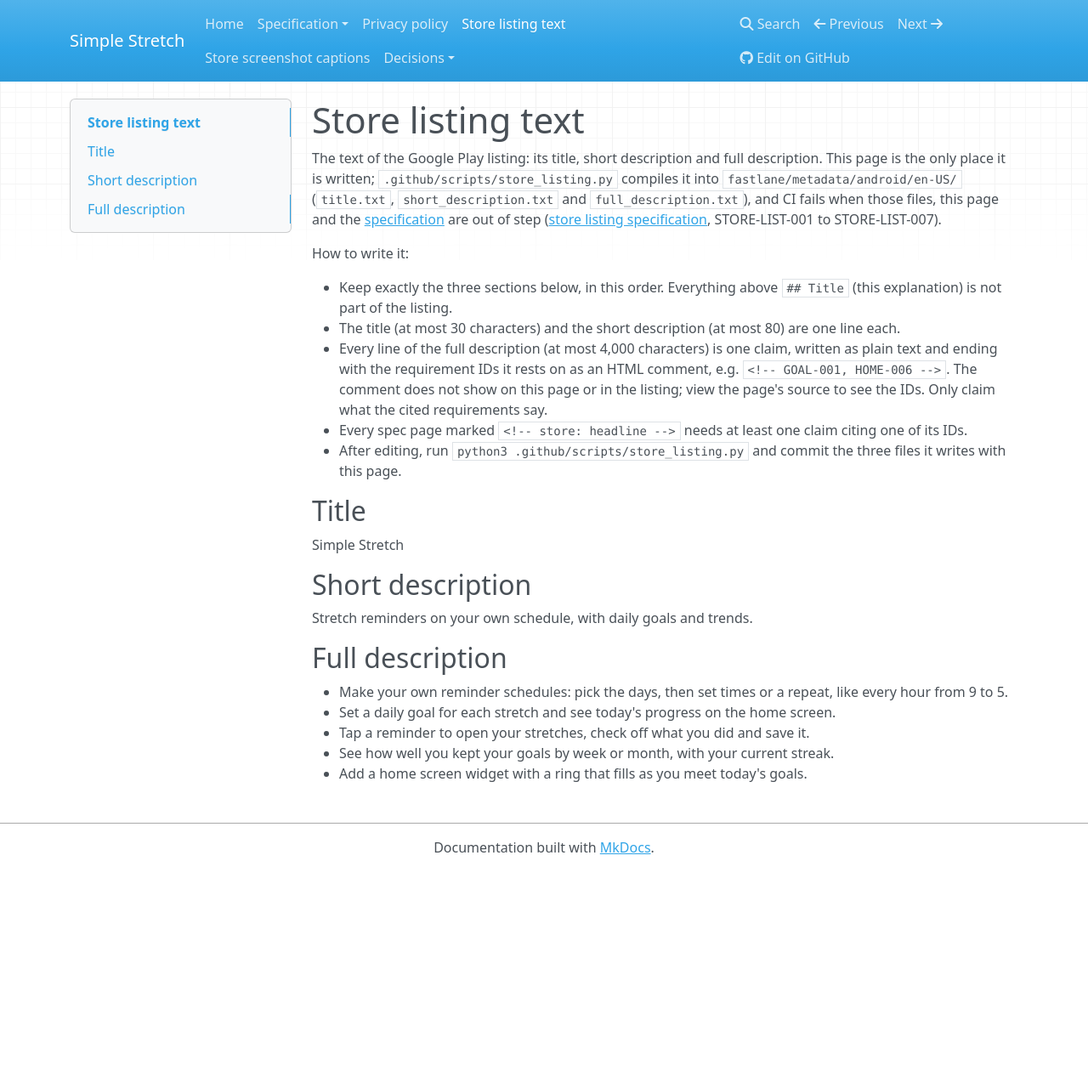
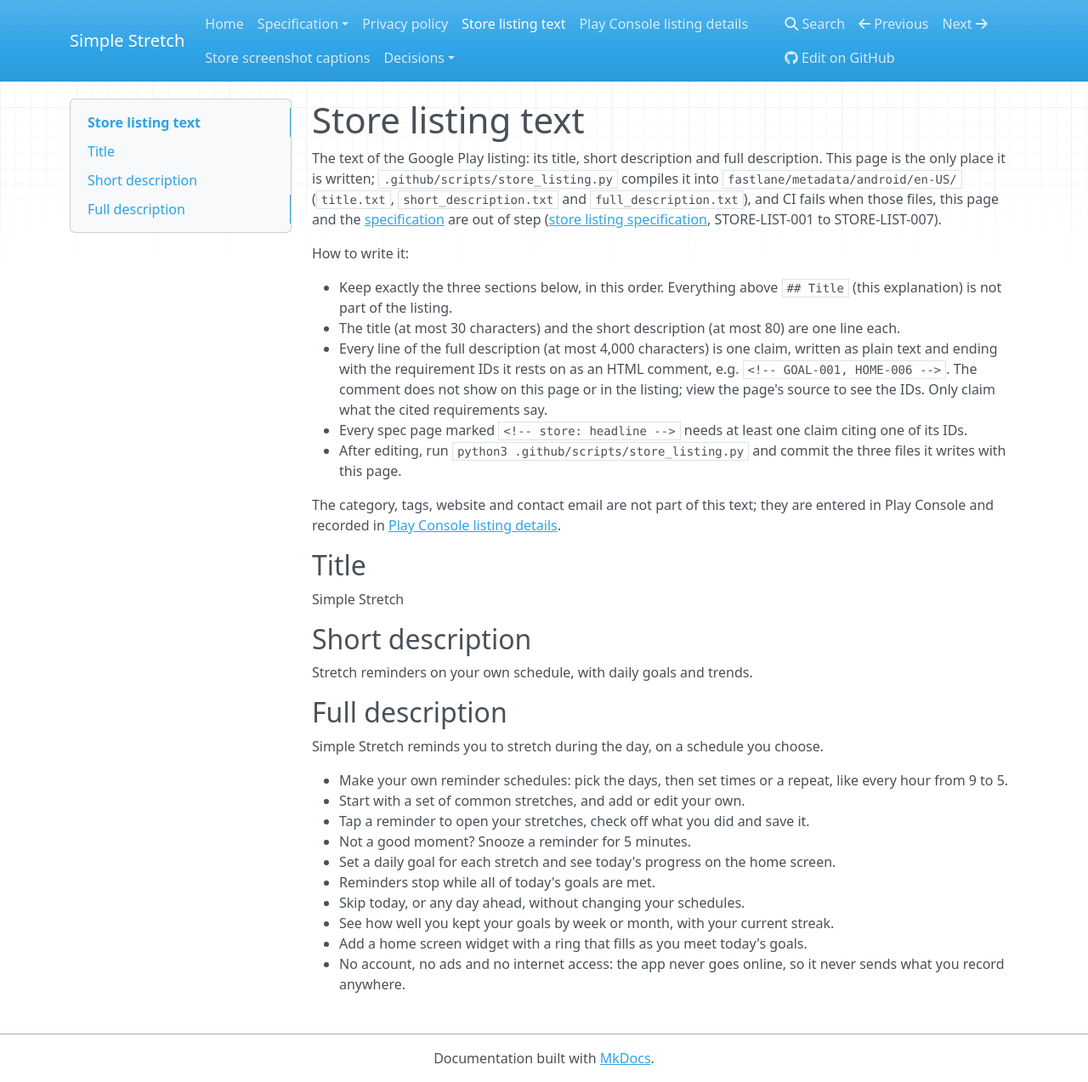
Before and after one commit to derekwinters/simple-stretch-android, an MkDocs documentation site: the page built from docs/store/listing.md, in a window 1280 px wide and 1273 px high. Shown: the whole window at 85% size. Built offline with MkDocs 1.6.1, drawn with Linux system fonts in a browser that asks for light colours; nearby versions of some CDN libraries.

Commit message:
docs(store): settle the Play listing text, category and tags
Revise the full description into final text: a short opening line, claims
for snoozing, quiet reminders once goals are met, skipping days, the
stretch library, and no internet access with data kept on the phone
(PRIV-001, PRIV-002). Record the Play Console category, app type,
proposed tags, website and the contact-email arrangement in
docs/store/play-console.md, linked from the site nav and the
store-listing spec. The email is entered in Play Console by the owner
and is not committed.

Co-Authored-By: Claude Opus 5.5 (1M context) <noreply@anthropic.com>

```diff
--- a/docs/store/listing.md
+++ b/docs/store/listing.md
@@ -22,6 +22,9 @@ How to write it:
 - After editing, run `python3 .github/scripts/store_listing.py` and commit the three files it
   writes with this page.
 
+The category, tags, website and contact email are not part of this text; they are entered in
+Play Console and recorded in [Play Console listing details](play-console.md).
+
 ## Title
 
 Simple Stretch
@@ -32,8 +35,15 @@ Stretch reminders on your own schedule, with daily goals and trends. <!-- SCHED-
 
 ## Full description
 
+Simple Stretch reminds you to stretch during the day, on a schedule you choose. <!-- SCHED-001, NOTIF-001 -->
+
 - Make your own reminder schedules: pick the days, then set times or a repeat, like every hour from 9 to 5. <!-- SCHED-001, SCHED-011, SCHED-012 -->
+- Start with a set of common stretches, and add or edit your own. <!-- LIB-001, LIB-002 -->
+- Tap a reminder to open your stretches, check off what you did and save it. <!-- SESS-001, SESS-002, SESS-003, NOTIF-002 -->
+- Not a good moment? Snooze a reminder for 5 minutes. <!-- NOTIF-008 -->
 - Set a daily goal for each stretch and see today's progress on the home screen. <!-- GOAL-001, GOAL-003, HOME-006 -->
-- Tap a reminder to open your stretches, check off what you did and save it. <!-- SESS-001, SESS-002, SESS-003, NOTIF-002 -->
+- Reminders stop while all of today's goals are met. <!-- GOAL-005, NOTIF-010 -->
+- Skip today, or any day ahead, without changing your schedules. <!-- SKIP-001, SKIP-002, SKIP-006 -->
 - See how well you kept your goals by week or month, with your current streak. <!-- TREND-004, TREND-005, TREND-006 -->
 - Add a home screen widget with a ring that fills as you meet today's goals. <!-- WIDGET-001, WIDGET-002, WIDGET-003 -->
+- No account, no ads and no internet access: the app never goes online, so it never sends what you record anywhere. <!-- PRIV-001, PRIV-002 -->
--- a/mkdocs.yml
+++ b/mkdocs.yml
@@ -37,6 +37,7 @@ nav:
       - Store listing: spec/store-listing.md
   - Privacy policy: privacy.md
   - Store listing text: store/listing.md
+  - Play Console listing details: store/play-console.md
   - Store screenshot captions: store/captions.md
   - Decisions:
       - 0001 Debug signing until a release keystore: adr/0001-debug-signing-until-release-keystore.md
```
Also changed, not shown: docs/spec/store-listing.md (+3 -1 lines), docs/store/play-console.md (added, +36 -0 lines), 1 other file.
